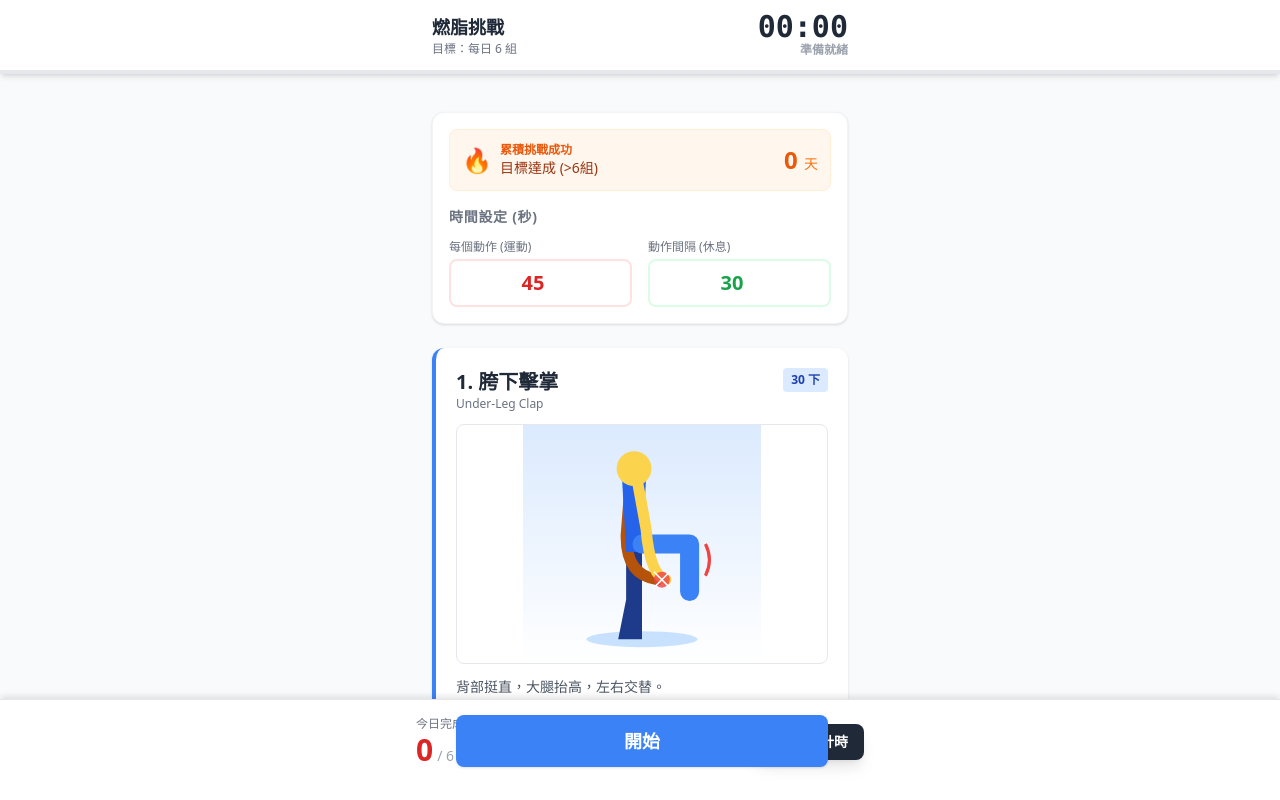
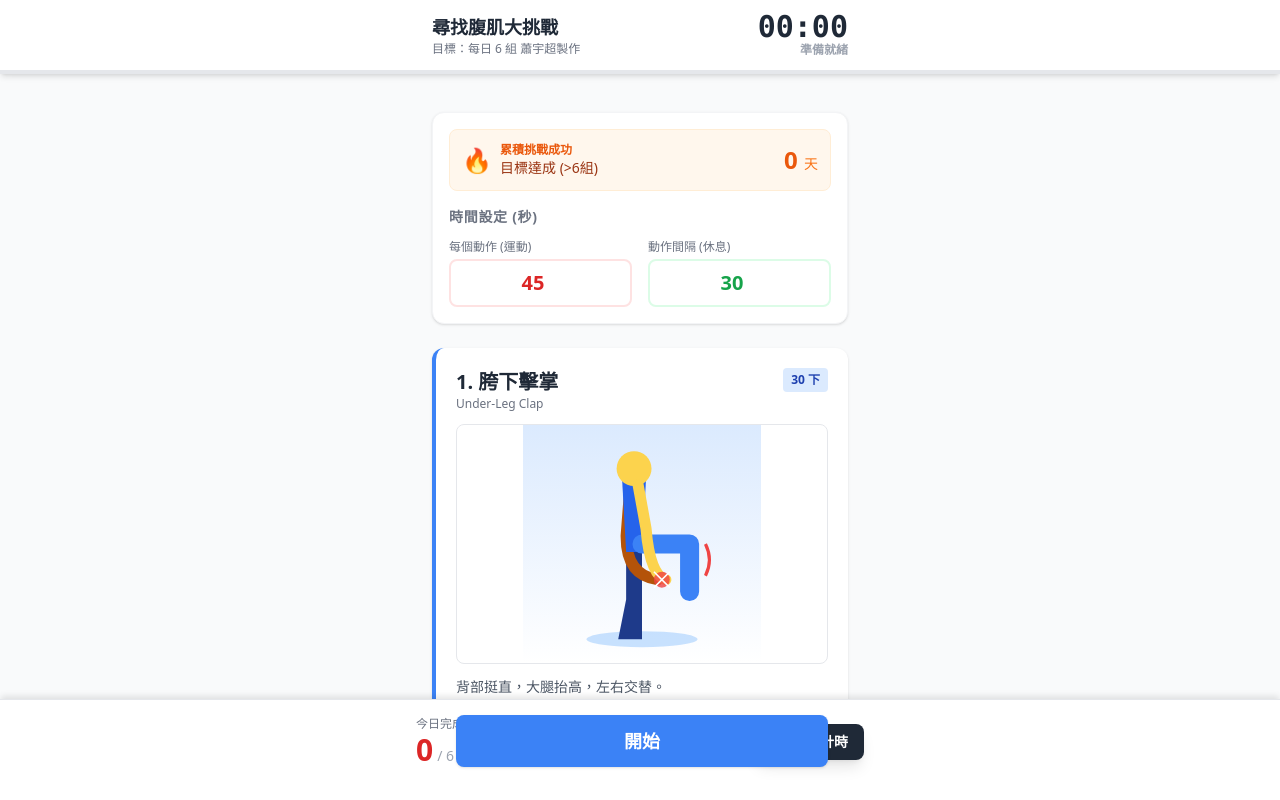
Before and after one commit to LukeHsiao-YC/fatfat, a plain HTML site: page index.html in a window 1280 px wide. Shown: the top 800 px of the page. Drawn offline with nearby package versions, Linux system fonts and the light colour scheme.

Commit message:
Update index.html

```diff
--- a/index.html
+++ b/index.html
@@ -43,8 +43,8 @@
     <header class="fixed top-0 w-full bg-white shadow-md z-50">
         <div class="max-w-md mx-auto px-4 py-3 flex items-center justify-between">
             <div>
-                <h1 class="text-lg font-bold text-gray-800">燃脂挑戰</h1>
-                <p class="text-xs text-gray-500">目標：每日 6 組</p>
+                <h1 class="text-lg font-bold text-gray-800">尋找腹肌大挑戰</h1>
+                <p class="text-xs text-gray-500">目標：每日 6 組      蕭宇超製作 </p>
             </div>
             <div class="flex flex-col items-end">
                 <div id="mainTimer" class="text-3xl font-mono font-black text-gray-800 leading-none">00:00</div>
@@ -465,4 +465,5 @@
         init();
     </script>
 </body>
+
 </html>
```
